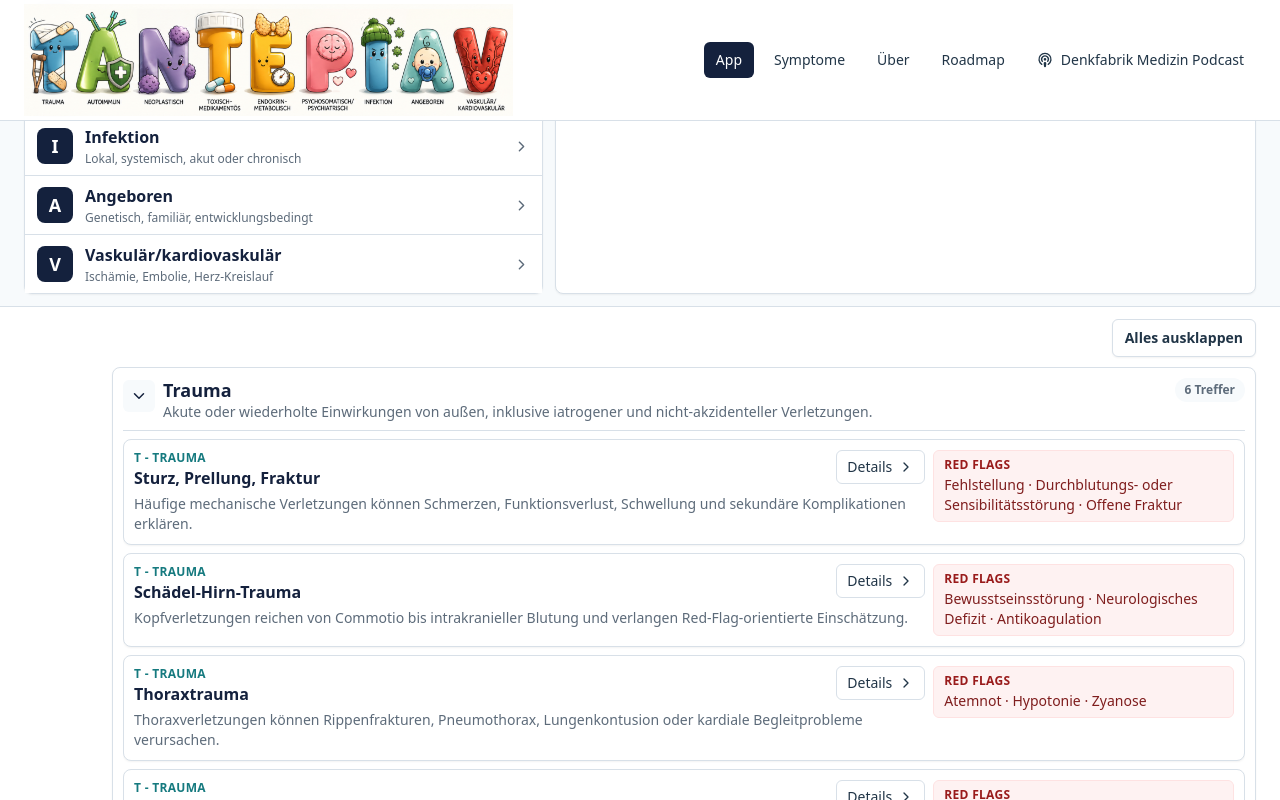
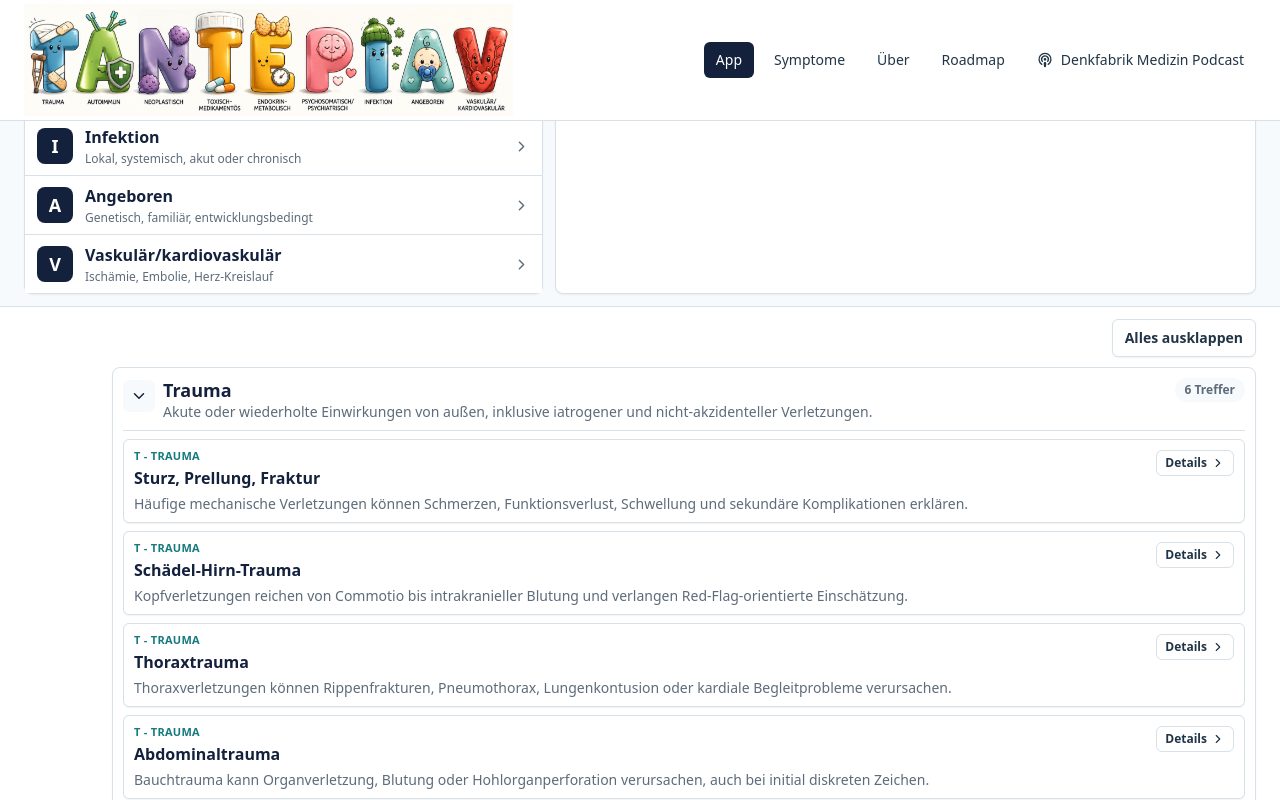
Before and after one commit to bummsgeordy/Tante-Piav, a React (Vite) app: page / in a window 1280 px wide. Both pictures are taken after a click on the button 644 px from the left and 855 px from the top of the page. Shown: the part 455-1255 px from the top of the page. Built offline with nearby package versions, Linux system fonts and the light colour scheme.

Commit message:
Red Flags in Details verschoben

```diff
--- a/src/components/CauseCard.tsx
+++ b/src/components/CauseCard.tsx
@@ -11,48 +11,30 @@ interface CauseCardProps {
 }
 
 export function CauseCard({ cause, onSelect, onSelectSymptom }: CauseCardProps) {
-  const hasRedFlags = cause.redFlags.length > 0;
-  const linkedSymptoms = getLinkedSymptomsForCause(cause).slice(0, 4);
+  const linkedSymptoms = getLinkedSymptomsForCause(cause).slice(0, 3);
 
   return (
-    <article className="min-w-0 overflow-hidden rounded-lg border border-clinical-line bg-white p-2.5 shadow-sm">
-      <div
-        className={`grid min-w-0 gap-2 ${
-          hasRedFlags ? "lg:grid-cols-[minmax(0,1fr)_minmax(260px,0.38fr)]" : ""
-        }`}
-      >
+    <article className="min-w-0 overflow-hidden rounded-md border border-clinical-line bg-white px-2.5 py-2 shadow-sm">
+      <div className="flex min-w-0 flex-col gap-1.5 sm:flex-row sm:items-start sm:justify-between">
         <div className="min-w-0">
-          <div className="flex min-w-0 flex-col gap-2 sm:flex-row sm:items-start sm:justify-between">
-            <div className="min-w-0">
-              <p className="text-xs font-semibold uppercase tracking-wide text-clinical-accent">
-                {getCategoryAcronym(cause.category)} - {getCategoryLabel(cause.category)}
-              </p>
-              <h3 className="mt-0.5 break-words text-base font-semibold leading-5 text-clinical-ink">
-                {cause.title}
-              </h3>
-            </div>
-            <button
-              className="inline-flex shrink-0 items-center justify-center gap-1.5 rounded-md border border-clinical-line px-2.5 py-1.5 text-sm font-medium text-clinical-text hover:border-clinical-accent hover:text-clinical-accent"
-              onClick={() => onSelect(cause)}
-              type="button"
-            >
-              Details
-              <ChevronRight aria-hidden="true" size={16} />
-            </button>
-          </div>
-
-          <p className="mt-1.5 break-words text-sm leading-5 text-clinical-muted">
+          <p className="text-[11px] font-semibold uppercase leading-4 tracking-wide text-clinical-accent">
+            {getCategoryAcronym(cause.category)} - {getCategoryLabel(cause.category)}
+          </p>
+          <h3 className="mt-0.5 break-words text-sm font-bold leading-5 text-clinical-ink sm:text-base">
+            {cause.title}
+          </h3>
+          <p className="mt-1 break-words text-sm leading-5 text-clinical-muted">
             {cause.shortDescription}
           </p>
 
           {linkedSymptoms.length > 0 ? (
-            <div className="mt-2 flex min-w-0 flex-wrap items-center gap-1.5">
-              <span className="text-xs font-semibold uppercase tracking-wide text-clinical-muted">
+            <div className="mt-1.5 flex min-w-0 flex-wrap items-center gap-1">
+              <span className="text-[11px] font-semibold uppercase tracking-wide text-clinical-muted">
                 Symptome/Befunde
               </span>
               {linkedSymptoms.map((entry) => (
                 <button
-                  className="rounded-full bg-teal-50 px-2 py-0.5 text-xs font-semibold text-clinical-accent hover:bg-teal-100"
+                  className="rounded-full bg-teal-50 px-2 py-0.5 text-[11px] font-semibold text-clinical-accent hover:bg-teal-100"
                   key={entry.id}
                   onClick={() => onSelectSymptom?.(entry)}
                   type="button"
@@ -64,14 +46,14 @@ export function CauseCard({ cause, onSelect, onSelectSymptom }: CauseCardProps)
           ) : null}
         </div>
 
-        {hasRedFlags ? (
-          <aside className="min-w-0 rounded-md border border-red-100 bg-red-50 px-2.5 py-1.5 lg:self-start">
-            <p className="text-xs font-semibold uppercase tracking-wide text-red-800">Red Flags</p>
-            <p className="mt-0.5 break-words text-sm leading-5 text-red-900">
-              {cause.redFlags.slice(0, 3).join(" · ")}
-            </p>
-          </aside>
-        ) : null}
+        <button
+          className="inline-flex shrink-0 items-center justify-center gap-1 rounded-md border border-clinical-line px-2 py-1 text-xs font-semibold text-clinical-text hover:border-clinical-accent hover:text-clinical-accent sm:mt-0.5"
+          onClick={() => onSelect(cause)}
+          type="button"
+        >
+          Details
+          <ChevronRight aria-hidden="true" size={14} />
+        </button>
       </div>
     </article>
   );
```
